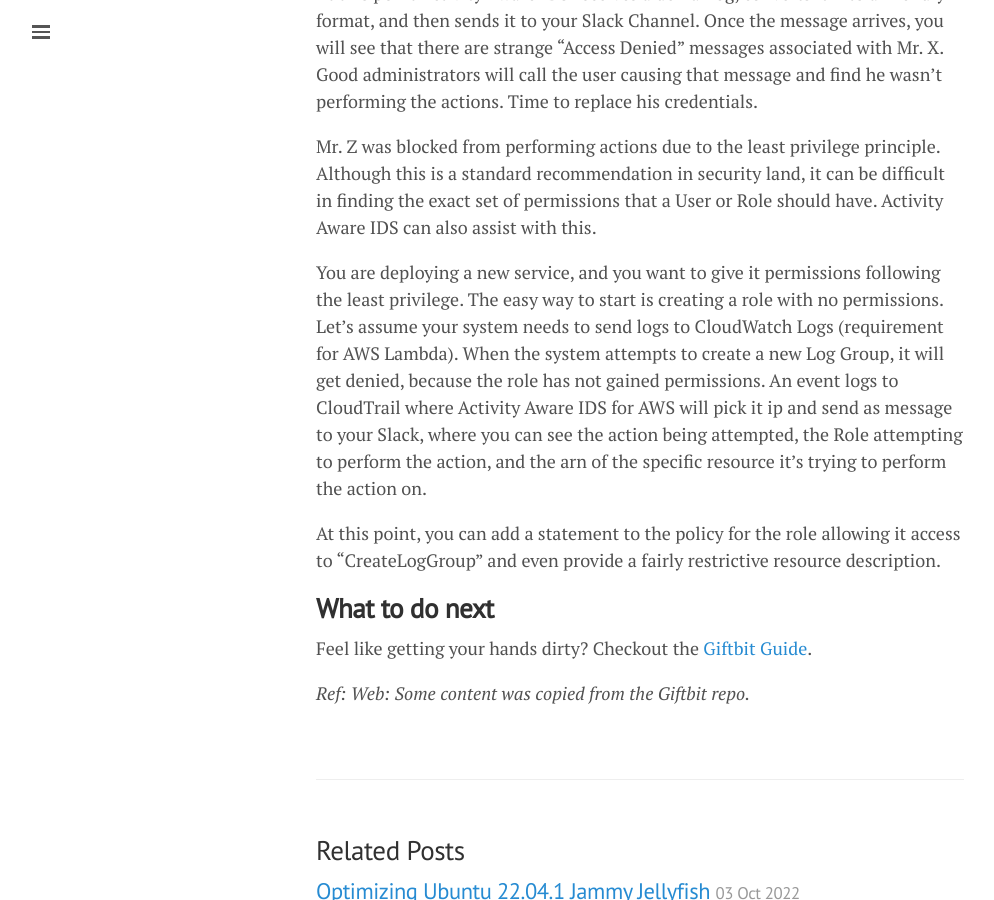
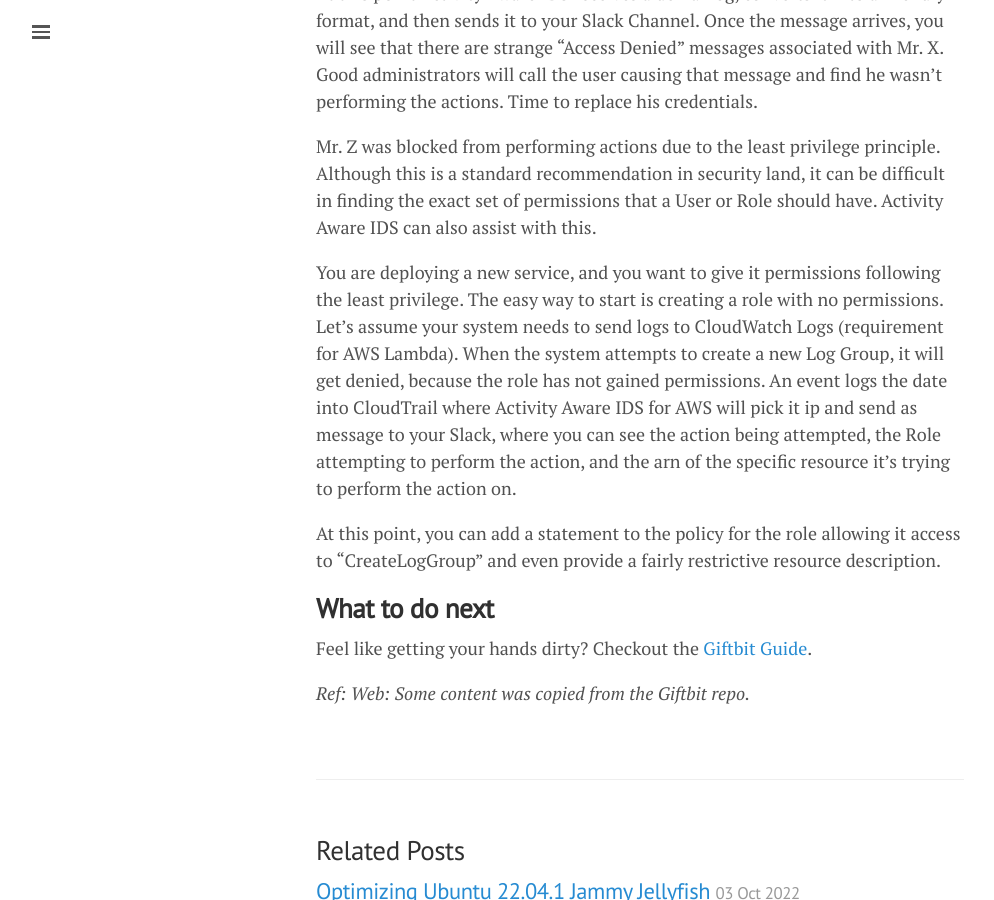
Before and after one commit to lgeurts/lgeurts.github.io, a Jekyll site: the page built from _posts/2021-11-02-activity-aware-ids-for-aws.md, in a window 1280 px wide and 900 px high, scrolled down 2119 px. Shown: the whole window, without its empty margins (0-994 px from the left). Built offline with Jekyll 4.4.1, drawn with Linux system fonts in a browser that asks for light colours; nearby versions of some CDN libraries; comment, search, counter and statistics services are not loaded.

Commit message:
Update 2021-11-02-activity-aware-ids-for-aws.md

```diff
--- a/_posts/2021-11-02-activity-aware-ids-for-aws.md
+++ b/_posts/2021-11-02-activity-aware-ids-for-aws.md
@@ -51,7 +51,7 @@
 
 Mr. Z was blocked from performing actions due to the least privilege principle. Although this is a standard recommendation in security land, it can be difficult in finding the exact set of permissions that a User or Role should have. Activity Aware IDS can also assist with this.
 
-You are deploying a new service, and you want to give it permissions following the least privilege. The easy way to start is creating a role with no permissions. Let's assume your system needs to send logs to CloudWatch Logs (requirement for AWS Lambda). When the system attempts to create a new Log Group, it will get denied, because the role has not gained permissions. An event logs to CloudTrail where Activity Aware IDS for AWS will pick it ip and send as message to your Slack, where you can see the action being attempted, the Role attempting to perform the action, and the arn of the specific resource it’s trying to perform the action on.
+You are deploying a new service, and you want to give it permissions following the least privilege. The easy way to start is creating a role with no permissions. Let's assume your system needs to send logs to CloudWatch Logs (requirement for AWS Lambda). When the system attempts to create a new Log Group, it will get denied, because the role has not gained permissions. An event logs the date into CloudTrail where Activity Aware IDS for AWS will pick it ip and send as message to your Slack, where you can see the action being attempted, the Role attempting to perform the action, and the arn of the specific resource it’s trying to perform the action on.
 
 At this point, you can add a statement to the policy for the role allowing it access to “CreateLogGroup” and even provide a fairly restrictive resource description.
 
```
